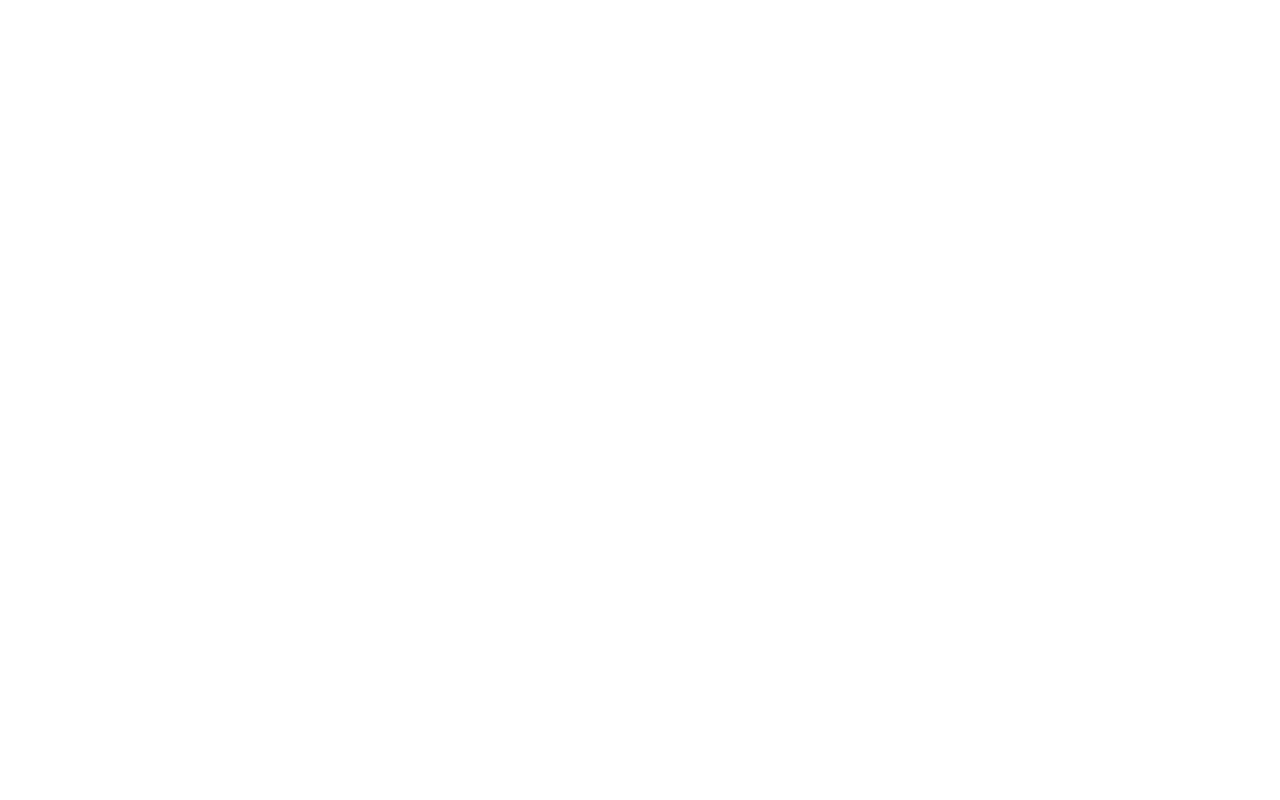
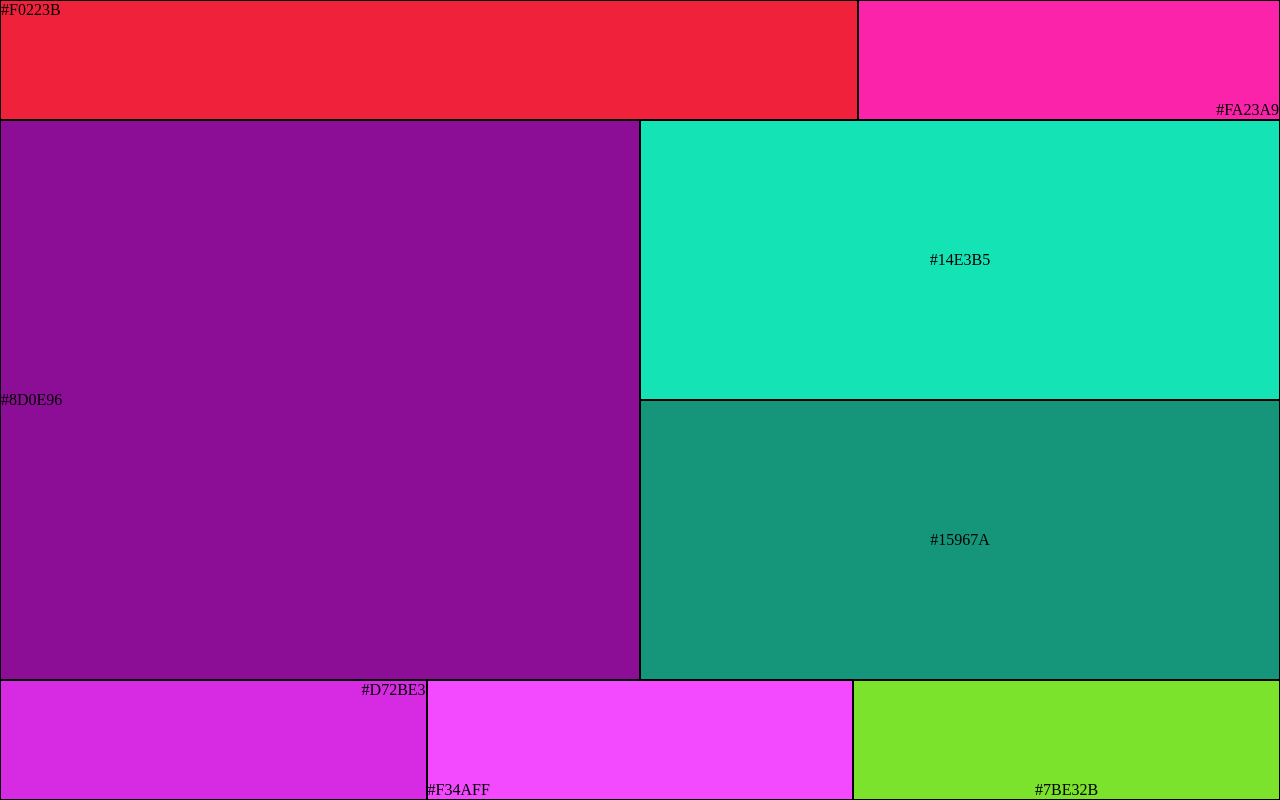
Before and after one commit to tomasnapolitano/Skill-Factory-React-by-Avalith, a plain HTML site: page Practica_Flexbox_1/index.html in a window 1280 px wide. Drawn offline with Linux system fonts and the light colour scheme.

Commit message:
actualizacion ejercicio 1 flexbox

```diff
--- a/Practica_Flexbox_1/index.html
+++ b/Practica_Flexbox_1/index.html
@@ -12,7 +12,22 @@
 
     <div class="parentContainer">
 
-        <div class=""
+        <div class="container1">
+            <div class="container1-child">#F0223B</div>
+            <div class="container1-child">#FA23A9</div>
+        </div>
+
+        <div class="container2">
+            <div class="container2-child">#8D0E96</div>
+            <div class="container2-child">#14E3B5</div>
+            <div class="container2-child">#15967A</div>
+        </div>
+
+        <div class="container3">
+            <div class="container3-child">#D72BE3</div>
+            <div class="container3-child">#F34AFF</div>
+            <div class="container3-child">#7BE32B</div>
+        </div>
 
     </div>
 
--- a/Practica_Flexbox_1/styles.css
+++ b/Practica_Flexbox_1/styles.css
@@ -0,0 +1,98 @@
+*{
+    box-sizing: border-box;
+    margin: 0;
+    padding: 0;
+    background-color: white;
+}
+
+.parentContainer{
+    width: 100vw;
+    height: 100vh;
+    display: flex;
+    flex-direction: column;
+}
+
+.container1{
+    width: 100%;
+    height: 15%;
+    display: flex;
+}
+.container1-child{
+    border: 1px solid black;
+    width: 67%;
+    height: 100%;
+    display: flex;
+    align-content: flex-start;
+    justify-content: flex-start;
+    background-color: #F0223B;
+}
+.container1-child:nth-of-type(2){
+    width: 33%;
+    height: 100%;
+    display: flex;
+    align-items: flex-end;
+    justify-content: flex-end;
+    background-color: #FA23A9;
+}
+
+.container2{
+    width: 100%;
+    height: 70%;
+    display: flex;
+    flex-flow: column wrap;
+}
+
+.container2-child{
+    border: 1px solid black;
+    width: 50%;
+    height: 100%;
+    display: flex;
+    justify-content: flex-start;
+    align-items: center;
+    background-color: #8D0E96;
+
+
+}
+.container2-child:nth-of-type(2){
+    width: 50%;
+    height: 50%;
+    display: flex;
+    justify-content: center;
+    align-items: center;
+    background-color: #14E3B5;
+}
+.container2-child:nth-of-type(3){
+    width: 50%;
+    height: 50%;
+    display: flex;
+    justify-content: center;
+    align-items: center;
+    background-color: #15967A;
+}
+
+.container3{
+    width: 100%;
+    height: 15%;
+    display: flex;
+}
+.container3-child{
+    border: 1px solid black;
+    width: 33.33%;
+    height: 100%;
+    display: flex;
+    justify-content: flex-end;
+    align-items: flex-start;
+    background-color: #D72BE3;
+}
+.container3-child:nth-of-type(2)
+{
+    background-color: #F34AFF;
+    justify-content: flex-start;
+    align-items: flex-end;
+}
+.container3-child:nth-of-type(3)
+{
+    background-color: #7BE32B;
+    justify-content: center;
+    align-items: flex-end;
+}
```
